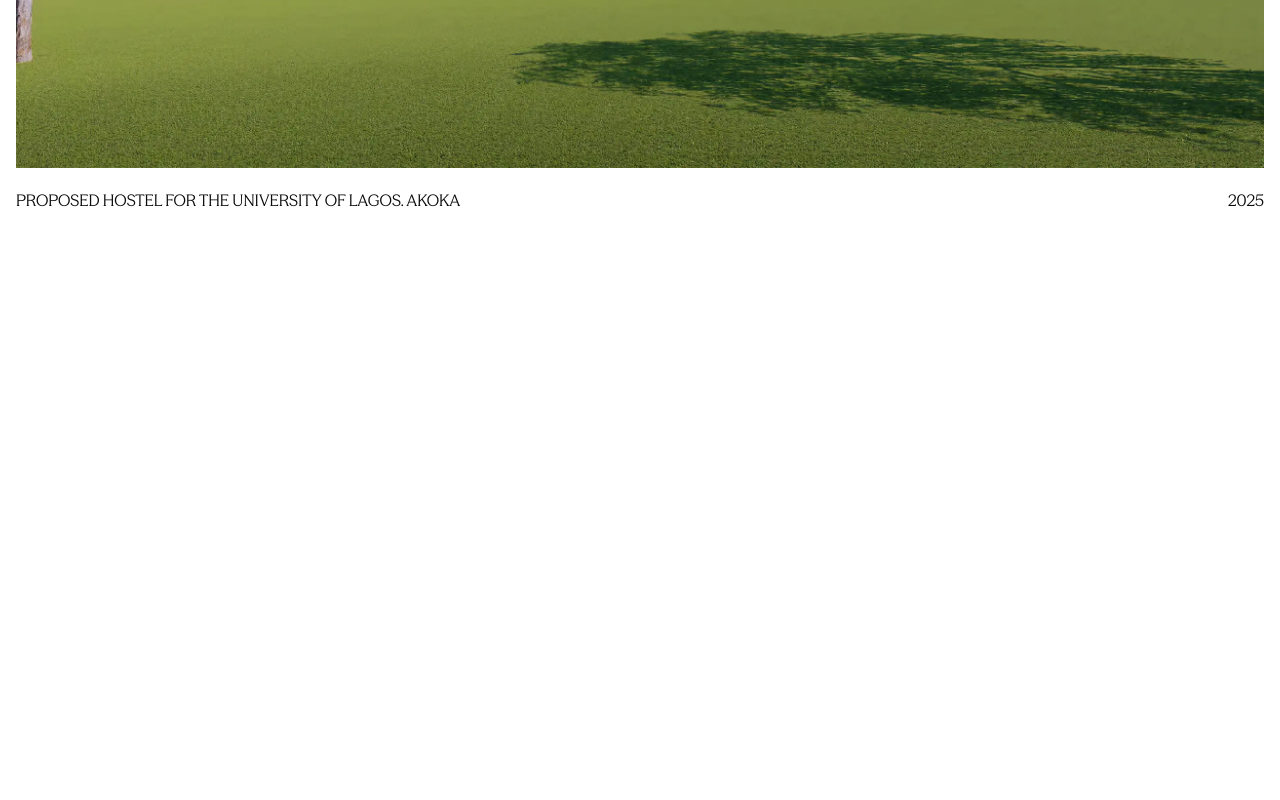
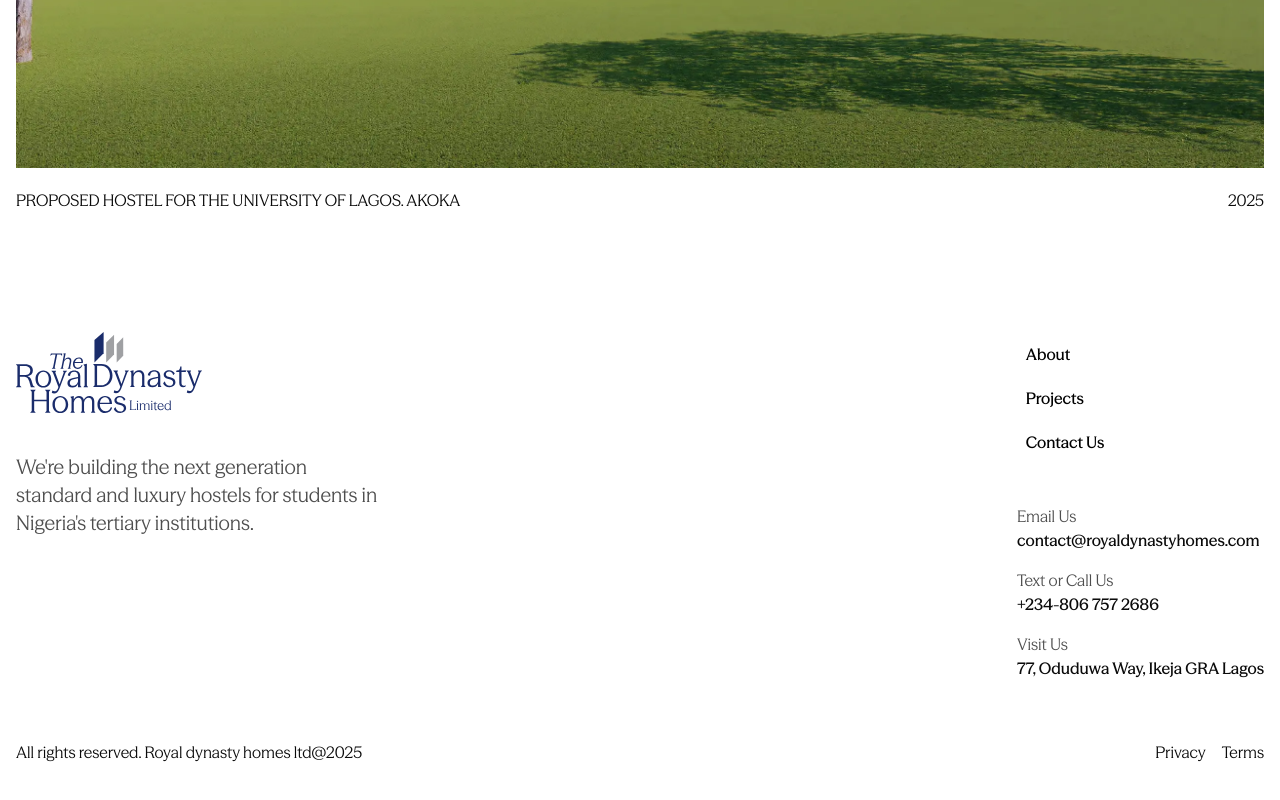
Before and after one commit to kingbary/royal-dynasty-homes, a Next.js app: page / in a window 1280 px wide. Shown: the part 5849-6649 px from the top of the page. Before the commit the page ends 6181 px from the top, so only its background shows below. Built offline with nearby package versions, Linux system fonts and the light colour scheme; a web font is replaced by a local one.

Commit message:
feat: footer

```diff
--- a/app/layout.tsx
+++ b/app/layout.tsx
@@ -1,6 +1,7 @@
 import type { Metadata } from "next";
 import "./globals.css";
 import NavBar from "@/components/universal/nav-bar";
+import Footer from "@/components/footer";
 
 
 export const metadata: Metadata = {
@@ -18,6 +19,7 @@ export default function RootLayout({
       <body className="antialiased" >
         <NavBar />
         {children}
+        <Footer />
       </body>
     </html>
   );
--- /dev/null
+++ b/components/footer.tsx
@@ -0,0 +1,101 @@
+"use client"
+import Image from 'next/image'
+import React from 'react'
+import Container from './universal/container'
+import Link from 'next/link'
+import { motion } from 'framer-motion'
+import { usePathname } from 'next/navigation'
+import ContactUsSheet from './universal/contact-us-sheet'
+
+export default function Footer() {
+    const [isOpen, setIsOpen] = React.useState<boolean>(false)
+    const pathname = usePathname()
+    const isActive = (link: string) =>
+        link === ''
+            ? pathname === '/'
+            : pathname === `/${link}`;
+    const navLinks = [
+        { name: 'About', route: 'about' },
+        { name: 'Projects', route: 'projects' },
+    ]
+    return (
+        <footer className='pb-[60px]'>
+            <Container>
+                <div className='flex flex-col md:flex-row justify-between gap-[60px]'>
+                    <div>
+                        <Image src={'/images/logo-blue.svg'} width={186} height={80} alt='Royal Dynasty Homes Logo' />
+                        <div className='mt-10 max-w-[363px]'>
+                            <span className='text-[#000000B2] md:text-xl font-normal'>We're building the next generation standard and luxury hostels for students in Nigeria's tertiary institutions.</span>
+                        </div>
+                    </div>
+                    <div className='space-y-10'>
+                        <motion.ul className="flex flex-col space-x-2 md:space-x-8">
+                            {
+                                navLinks.map((link) => {
+                                    return (
+                                        <motion.li key={link.route || 'home'}
+                                            initial={{ opacity: 0, x: 30 }}
+                                            animate={{ opacity: 1, x: 0 }}
+                                            transition={{ duration: 0.6, delay: 0.4 }}
+                                            className='group flex items-center'>
+                                            <span className='opacity-0 group-hover:opacity-100'>{'['}</span>
+                                            <Link
+                                                href={link.route === '' ? '/' : `/${link.route}`}
+                                                className={`flex items-center gap-1 px-1 py-2.5 text-black transition-colors duration-200 ${isActive(link.route)
+                                                    ? ''
+                                                    : ''
+                                                    }`}
+                                            >
+                                                {isActive(link.route) && (
+                                                    <div className='-ml-2 size-1.5 bg-black'></div>
+                                                )}
+                                                {link.name}
+                                            </Link>
+                                            <span className='opacity-0 group-hover:opacity-100'>{']'}</span>
+                                        </motion.li>
+                                    )
+                                })
+                            }
+                            <motion.li
+                                initial={{ opacity: 0, x: 30 }}
+                                animate={{ opacity: 1, x: 0 }}
+                                transition={{ duration: 0.6, delay: 0.4 }}
+                                className='group flex items-center'>
+                                <span className='opacity-0 group-hover:opacity-100'>{'['}</span>
+                                <button
+                                    onClick={() => setIsOpen(true)}
+                                    className='flex items-center gap-1 px-1 py-2.5 text-black transition-colors duration-200'
+                                >
+                                    Contact Us
+                                </button>
+                                <span className='opacity-0 group-hover:opacity-100'>{']'}</span>
+                            </motion.li>
+                        </motion.ul>
+                        <div className='space-y-4'>
+                            <div className='flex flex-col'>
+                                <span className='text-[#000000B2] font-normal'>Email Us</span>
+                                <Link href="mailto:contact@royaldynastyhomes.com">contact@royaldynastyhomes.com</Link>
+                            </div>
+                            <div className='flex flex-col'>
+                                <span className='text-[#000000B2] font-normal'>Text or Call Us</span>
+                                <Link href="tel:+2348067572686">+234-806 757 2686</Link>
+                            </div>
+                            <div className='flex flex-col'>
+                                <span className='text-[#000000B2] font-normal'>Visit Us</span>
+                                <Link href="mailto:contact@royaldynastyhomes.com">77, Oduduwa Way, Ikeja GRA Lagos</Link>
+                            </div>
+                        </div>
+                    </div>
+                </div>
+                <div className='flex flex-col md:flex-row gap-2.5 justify-between mt-[60px] font-normal'>
+                    <span>All rights reserved. Royal dynasty homes ltd@2025</span>
+                    <div className='flex gap-4'>
+                        <Link href={'#'}>Privacy</Link>
+                        <Link href={'#'}>Terms</Link>
+                    </div>
+                </div>
+            </Container>
+            <ContactUsSheet isOpen={isOpen} onOpenChange={() => setIsOpen(false)} />
+        </footer>
+    )
+}
```
Also changed, not shown: public/images/logo-blue.svg (added).
